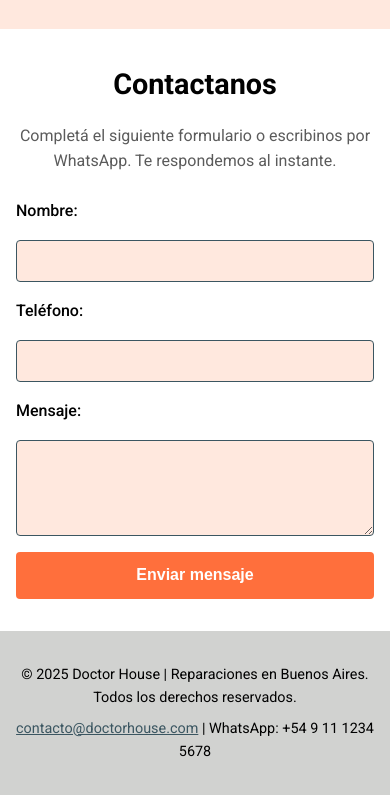
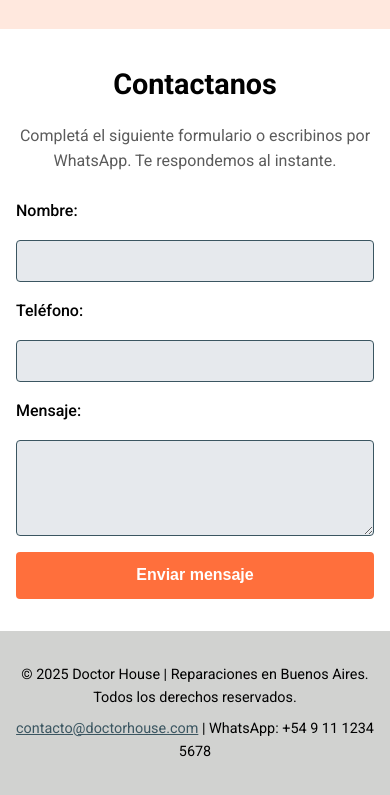
Before and after one commit to rgcandia/Landing-Page-Reparaciones, a plain HTML site: page index.html in a window 390 px wide. Shown: the part 1723-2518 px from the top of the page. Drawn offline with Linux system fonts and the light colour scheme.

Commit message:
se cambia color de fondo de inputs

```diff
--- a/style.css
+++ b/style.css
@@ -378,7 +378,7 @@ main > section#hero {
   padding: 0.8rem;
   border: 1px solid var(--color-4);
   border-radius: 5px;
-  background-color: var(--color-5);
+  background-color:  #E6E9ED;
   font-size: 1rem;
   color: var(--color-1);
 }
@@ -547,7 +547,7 @@ footer a:hover {
     padding: 0.7rem;
     border: 1px solid var(--color-3);
     border-radius: 4px;
-    background-color: var(--color-acento-claro);
+    background-color: #E6E9ED;
   }
 
   #contacto button[type="submit"] {
```
